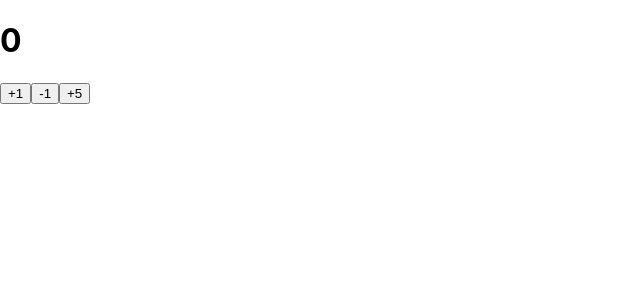
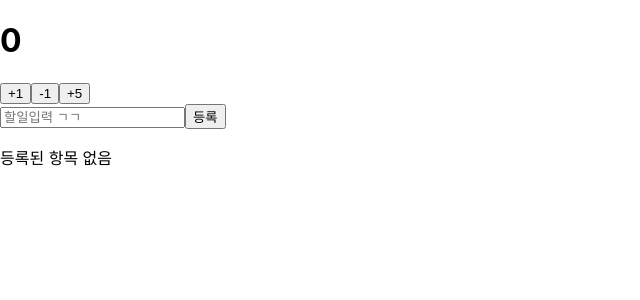
Before and after one commit to herrakam/Typescript, a React (Create React App) app: page / in a window 1280 px wide. Shown: the top 300 px of the page, without its empty margins (0-640 px from the left). Built offline with nearby package versions, Linux system fonts and the light colour scheme.

Commit message:
타입스크립트로 리덕스 모듈 만들기- 투두리스트

```diff
--- a/src/App.tsx
+++ b/src/App.tsx
@@ -1,14 +1,18 @@
-import React from 'react';
-import CounterContainer from './containers/CounterContainer';
+import React from "react";
+import CounterContainer from "./containers/CounterContainer";
+import TodoApp from "./containers/TodoApp";
 // import ReducerSample from './ReducerSample';
 // import { SampleProvider } from './SampleContext';
 
 function App() {
   return (
-    // <SampleProvider>
-    //   <ReducerSample></ReducerSample>
-    // </SampleProvider>
-<CounterContainer></CounterContainer>
+    <>
+      {/* <SampleProvider>
+        // <ReducerSample></ReducerSample>
+      </SampleProvider> */}
+      <CounterContainer></CounterContainer>
+      <TodoApp></TodoApp>
+    </>
   );
 }
 
--- /dev/null
+++ b/src/components/TodoInsert.tsx
@@ -0,0 +1,32 @@
+import React, { FormEvent, useState } from "react";
+
+type TodoInsertProps = {
+  onInsert: (text: string) => void;
+};
+
+function TodoInsert({ onInsert }: TodoInsertProps) {
+  const [value, setValue] = useState("");
+
+  const onChange = (e: React.ChangeEvent<HTMLInputElement>) => {
+    setValue(e.target.value);
+  };
+
+  const onSubmit = (e: FormEvent) => {
+    e.preventDefault();
+    onInsert(value);
+    setValue("");
+  };
+
+  return (
+    <form onSubmit={onSubmit}>
+      <input
+        placeholder="할일입력 ㄱㄱ"
+        value={value}
+        onChange={onChange}
+      ></input>
+      <button type="submit">등록</button>
+    </form>
+  );
+}
+
+export default TodoInsert;
--- /dev/null
+++ b/src/components/TodoItem.tsx
@@ -0,0 +1,35 @@
+import React, { CSSProperties } from "react";
+import { Todo } from "../modules/todos";
+
+type TodoItemProps = {
+  todo: Todo;
+  onToggle: (id: number) => void;
+  onRemove: (id: number) => void;
+};
+
+function TodoItem({ todo, onToggle, onRemove }: TodoItemProps) {
+  const handleToggle = () => onToggle(todo.id);
+  const handleRemove = () => onRemove(todo.id);
+
+  const textStyle: CSSProperties = {
+    textDecoration: todo.done ? "line-through" : "none",
+  };
+
+  const removeStyle: CSSProperties = {
+    color: "red",
+    marginLeft: 8,
+  };
+
+  return (
+    <li>
+      <span onClick={handleToggle} style={textStyle}>
+        {todo.text}
+      </span>
+      <span onClick={handleRemove} style={removeStyle}>
+        (x)
+      </span>
+    </li>
+  );
+}
+
+export default TodoItem;
--- /dev/null
+++ b/src/components/TodoList.tsx
@@ -0,0 +1,27 @@
+import React from "react";
+import { Todo } from "../modules/todos";
+import TodoItem from "./TodoItem";
+
+type TodoListProps = {
+  todos: Todo[];
+  onToggle: (id: number) => void;
+  onRemove: (id: number) => void;
+};
+
+function TodoList({ todos, onToggle, onRemove }: TodoListProps) {
+  if (todos.length === 0) return <p>등록된 항목 없음</p>;
+  return (
+    <ul>
+      {todos.map((todo) => (
+        <TodoItem
+          todo={todo}
+          onToggle={onToggle}
+          onRemove={onRemove}
+          key={todo.id}
+        ></TodoItem>
+      ))}
+    </ul>
+  );
+}
+
+export default TodoList;
--- /dev/null
+++ b/src/containers/TodoApp.tsx
@@ -0,0 +1,37 @@
+import React from "react";
+import { useDispatch, useSelector } from "react-redux";
+import TodoInsert from "../components/TodoInsert";
+import TodoList from "../components/TodoList";
+import { RootState } from "../modules";
+import { addTodo, removeTodo, toggleTodo } from "../modules/todos";
+
+function TodoApp() {
+  const todos = useSelector((state: RootState) => state.todos);
+
+  const dispatch = useDispatch();
+
+  const onInsert = (text: string) => {
+    dispatch(addTodo(text));
+  };
+
+  const onToggle = (id: number) => {
+    dispatch(toggleTodo(id));
+  };
+
+  const onRemove = (id: number) => {
+    dispatch(removeTodo(id));
+  };
+
+  return (
+    <>
+      <TodoInsert onInsert={onInsert}></TodoInsert>
+      <TodoList
+        todos={todos}
+        onRemove={onRemove}
+        onToggle={onToggle}
+      ></TodoList>
+    </>
+  );
+}
+
+export default TodoApp;
--- a/src/modules/index.ts
+++ b/src/modules/index.ts
@@ -1,8 +1,10 @@
 import { combineReducers } from "redux";
 import counter from "./counter";
+import todos from "./todos";
 
 const rootReducer = combineReducers({
-    counter
+    counter,
+    todos
 })
 
 export type RootState = ReturnType<typeof rootReducer>
--- /dev/null
+++ b/src/modules/todos.ts
@@ -0,0 +1,55 @@
+const ADD_TODO = 'todos/ADD_TODO' as const
+const TOGGLE_TODO = 'todos/TOGGLE_TODO'  as const
+const REMOVE_TODO = 'todos/REMOVE_TODO' as const
+
+let nextId = 1
+ export const addTodo = (text:string) => ({
+     type:ADD_TODO,
+     payload: {
+        id: nextId++,
+        text
+    }
+ })
+
+ export const toggleTodo = (id:number)=> ({
+     type:TOGGLE_TODO,
+     payload: id
+ })
+
+ export const removeTodo = (id:number)=> ({
+     type: REMOVE_TODO,
+     payload: id
+ })
+
+type TodoAction =
+|ReturnType<typeof addTodo>
+|ReturnType<typeof toggleTodo>
+|ReturnType<typeof removeTodo>
+
+export type Todo = {
+    id:number;
+    text:string;
+    done:boolean;
+}
+
+type TodosState = Todo[]
+const initialState: TodosState = []
+
+function todos(state:TodosState = initialState, action:TodoAction){
+    switch(action.type){
+        case ADD_TODO:
+            return state.concat({
+                id:action.payload.id,
+                text: action.payload.text,
+                done:false
+            })
+        case TOGGLE_TODO:
+            return state.map(todo=> todo.id === action.payload ? {...todo, done: !todo.done} : todo )
+        case REMOVE_TODO:
+            return state.filter(todo=> todo.id !== action.payload)
+        default:
+            return state
+    }
+}
+
+export default todos
```
Also changed, not shown: src/MyForm.tsx (added, +43 -0 lines).
